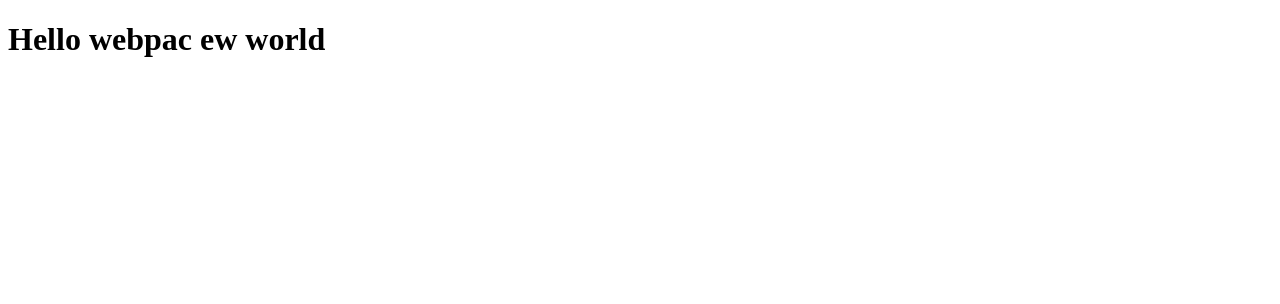
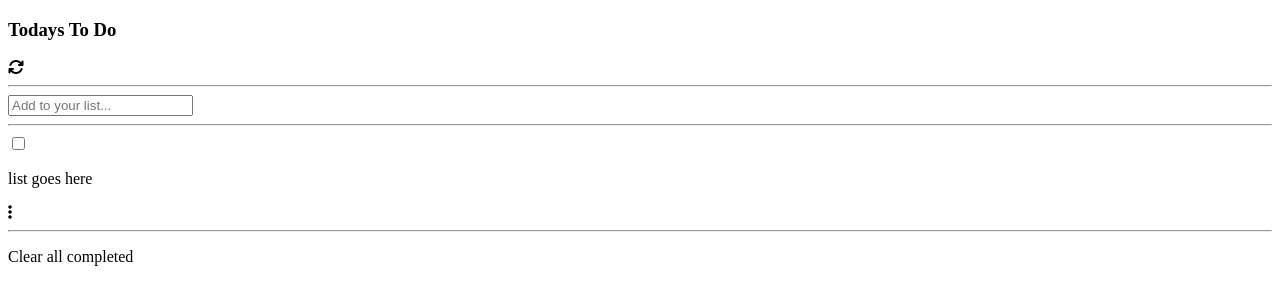
Before and after one commit to quavo19/Todo-List, a plain HTML site: page src/index.html in a window 1280 px wide. Drawn offline with Linux system fonts and the light colour scheme.

Commit message:
Add markup for to do lists

```diff
--- a/src/index.html
+++ b/src/index.html
@@ -4,8 +4,37 @@
     <meta charset="UTF-8">
     <meta name="viewport" content="width=device-width, initial-scale=1.0">
     <title>Wbpack Exercise</title>
+    <script
+      src="https://kit.fontawesome.com/9d6e6aaa13.js"
+      crossorigin="anonymous"
+    ></script>
 </head>
 <body>
-    <h1>Hello webpac ew world</h1>
+    <main class="todo-container">
+        <div class="list-container">
+            <div class="heading">
+                <h3>Todays To Do</h3>
+                <div><i class="fa-solid fa-arrows-rotate"></i></div>
+            </div>
+        </div> <hr>
+        <div class="input-field">
+            <input id="input" type="text" placeholder="Add to your list...">
+        </div> <hr>
+        <div class="todo-maker">
+            <div class="list">
+                <div class="list-action">
+                    <input type="checkbox">
+                    <p>list goes here</p>
+                </div>
+                <div class="action-container">
+                    <div><i class="fa-solid fa-ellipsis-vertical"></i></div>
+                </div>
+            </div>
+            <hr>
+        </div>
+        <div class="clean">
+            <p>Clear all completed</p>
+        </div>
+    </main>
 </body>
 </html>
```
